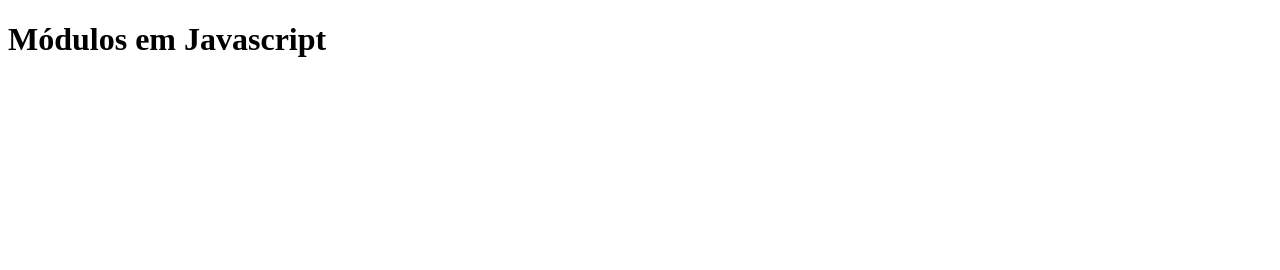
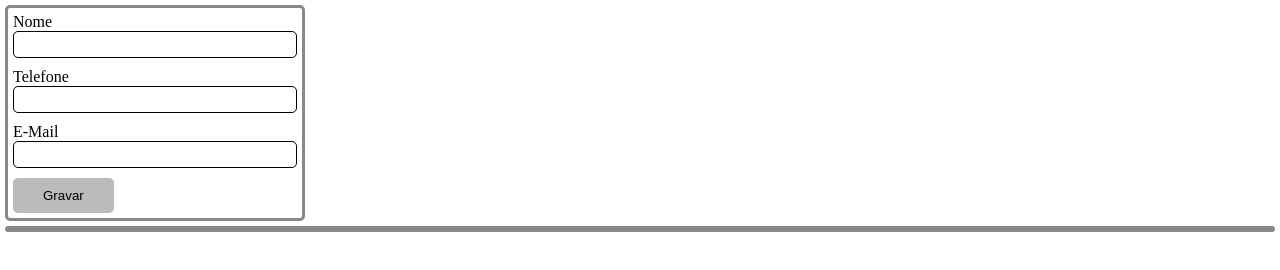
Before and after one commit to AdrianoVolter/CFB-javascript-NOVO, a plain HTML site: page Aula96/index.html in a window 1280 px wide. Drawn offline with Linux system fonts and the light colour scheme.

Commit message:
Add Css aula 96

```diff
--- a/Aula96/index.html
+++ b/Aula96/index.html
@@ -8,7 +8,28 @@
     <title>Módulos em Javascript</title>
 </head>
 <body>
-    <h1>Módulos em Javascript</h1>
+    <div id="objetos" class="objetos"></div>
+    <div id="form">
+        <div id="campo">
+            <label for="">Nome</label>
+            <input type="text" name="f_nome" id="f_nome">
+        </div>
+        <div id="campo">
+            <label for="">Telefone</label>
+            <input type="text" name="f_telefone" id="f_telefone">
+        </div>
+        <div id="campo">
+            <label for="">E-Mail</label>
+            <input type="text" name="f_email" id="f_email">
+        </div>
+        <div id="botões">
+            <button id="btn_gravar">Gravar</button>
+        </div>
+
+    </div>
+    <div id="listaContatos">
+
+    </div>
     <script type="module" src="script.js"></script>
 </body>
 </html>
--- a/Aula96/style.css
+++ b/Aula96/style.css
@@ -0,0 +1,65 @@
+*{
+    border: none;
+    padding: 0px;
+    margin: 0px;
+    box-sizing: border-box;
+}
+
+#form{
+    display: flex;
+    justify-content: flex-start;
+    align-items: flex-start;
+    flex-direction: column;
+    border: 3px solid #888;
+    border-radius: 5px;
+    padding: 5px;
+    margin: 5px;
+    width: 300px;
+
+}
+
+#campo{
+    display: flex;
+    justify-content: flex-start;
+    align-items: flex-start;
+    flex-direction: column;
+    margin-bottom: 10px;
+    width: 100%;
+}
+
+input[type=text]{
+    border: 1px solid #000;
+    padding: 5px;
+    border-radius: 5px;
+    width: 100%;
+
+}
+
+button{
+    background-color: #bbb;
+    padding: 10px 30px;
+    border-radius: 5px;
+    cursor: pointer;
+}
+
+#listaContatos{
+    display: flex;
+    justify-content: flex-start;
+    align-items: flex-start;
+    flex-direction: row;
+    border: 3px solid #888;
+    border-radius: 5px;
+    margin: 5px;
+    width: calc(100% - 10px);
+
+}
+
+.contato{
+    display: flex;
+    flex-direction: column;
+    border: 1px solid #000;
+    padding: 5px;
+    border-radius: 5px;
+    margin: 5px;
+
+}
```
